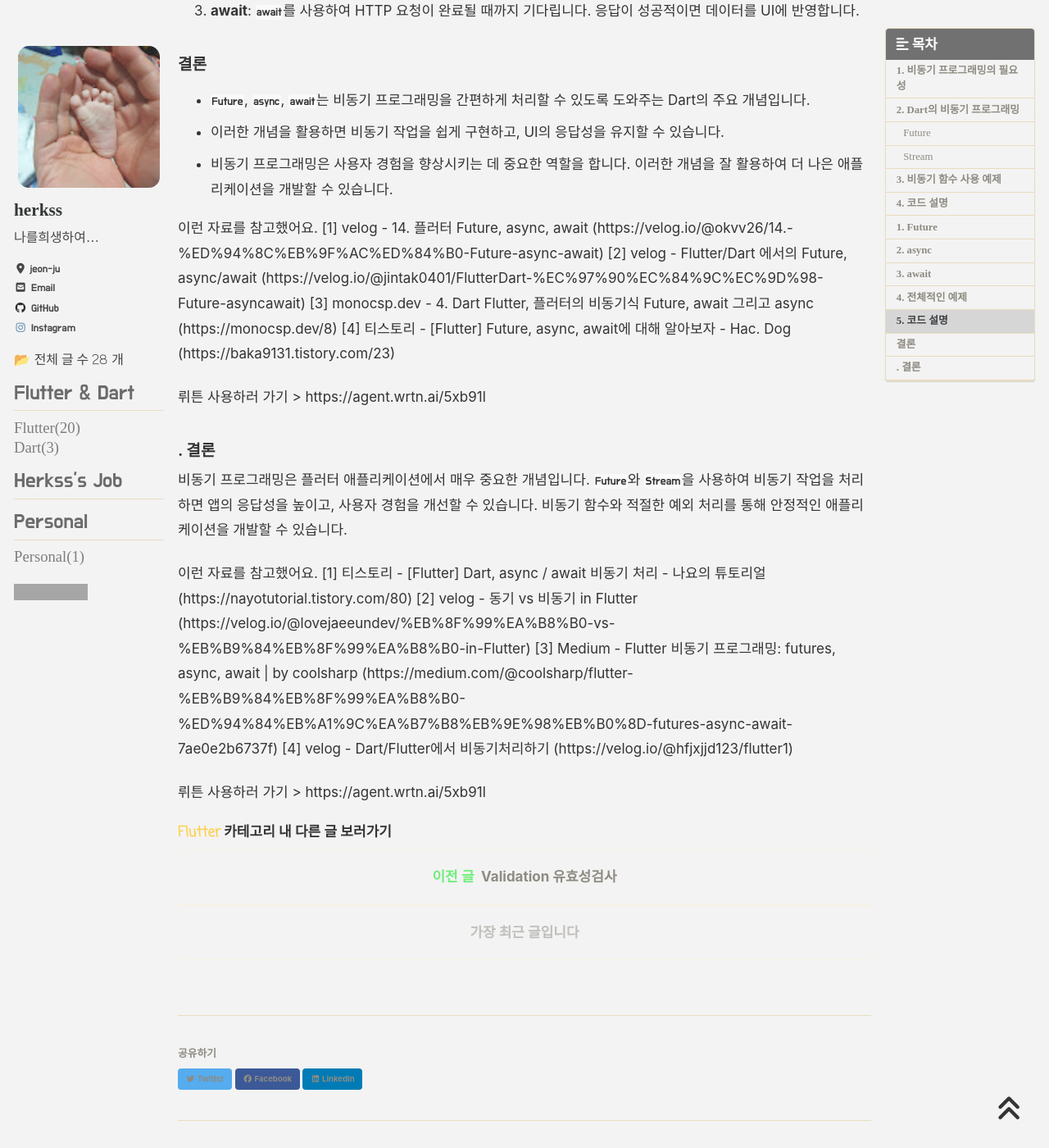
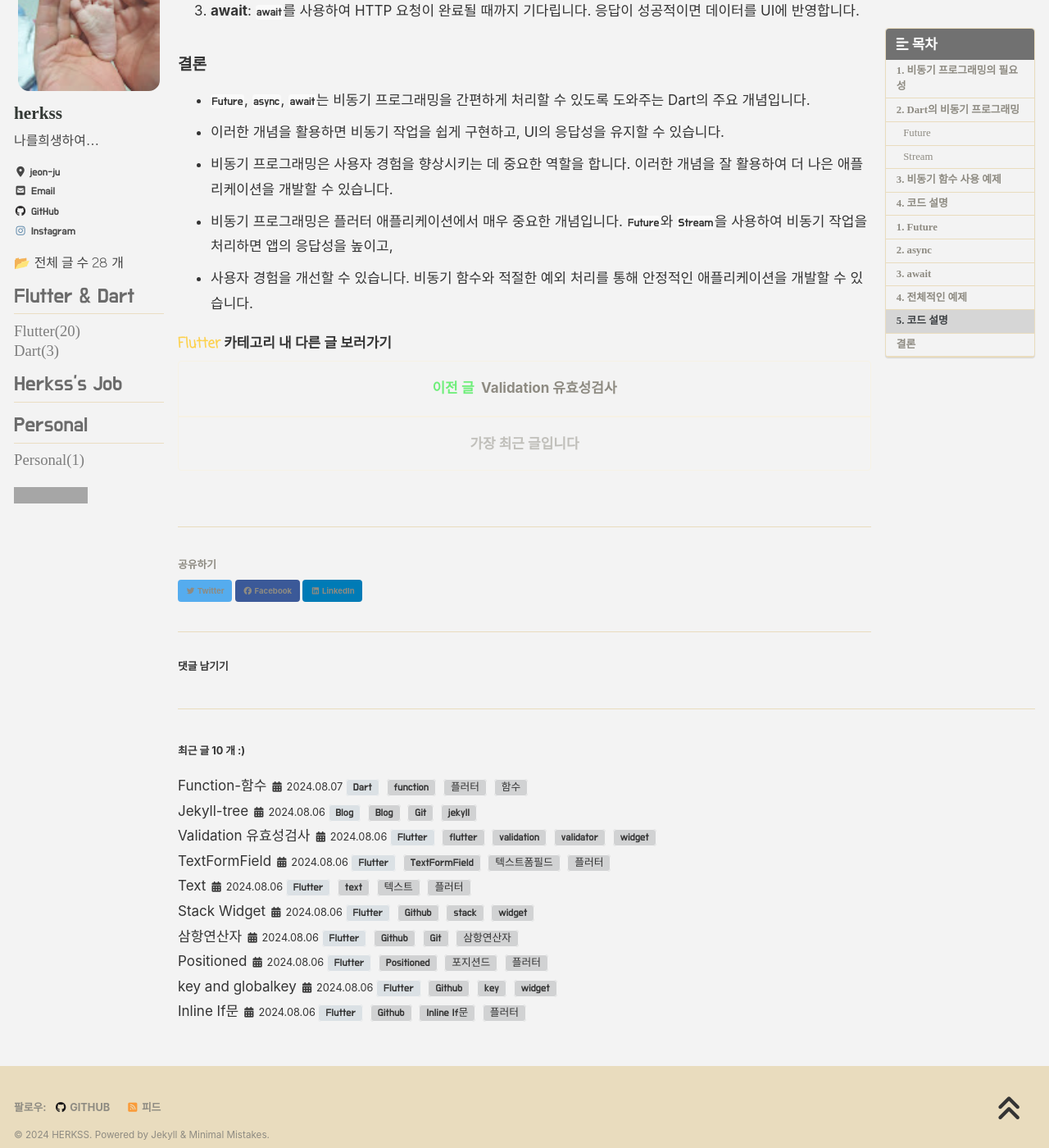
Before and after one commit to herkss/herkss.github.io, a Jekyll site: the page built from _posts/Flutter/2024-08-07-async.md, in a window 1280 px wide and 1400 px high, scrolled down 6939 px. Shown: the whole window at 82% size. Built offline with Jekyll 4.4.1, drawn with Linux system fonts in a browser that asks for light colours; cached includes are drawn as plain includes; nearby versions of some CDN libraries; some web fonts are replaced; comment, search, counter and statistics services are not loaded; grey boxes are pictures that could not be loaded.

Commit message:
Update 2024-08-07-async.md

```diff
--- a/_posts/Flutter/2024-08-07-async.md
+++ b/_posts/Flutter/2024-08-07-async.md
@@ -296,29 +296,5 @@ class _DataFetchPageState extends State<DataFetchPage> {
 - `Future`, `async`, `await`는 비동기 프로그래밍을 간편하게 처리할 수 있도록 도와주는 Dart의 주요 개념입니다.
 - 이러한 개념을 활용하면 비동기 작업을 쉽게 구현하고, UI의 응답성을 유지할 수 있습니다.
 - 비동기 프로그래밍은 사용자 경험을 향상시키는 데 중요한 역할을 합니다. 이러한 개념을 잘 활용하여 더 나은 애플리케이션을 개발할 수 있습니다.
-
-이런 자료를 참고했어요.
-[1] velog - 14. 플러터 Future, async, await (https://velog.io/@okvv26/14.-%ED%94%8C%EB%9F%AC%ED%84%B0-Future-async-await)
-[2] velog - Flutter/Dart 에서의 Future, async/await (https://velog.io/@jintak0401/FlutterDart-%EC%97%90%EC%84%9C%EC%9D%98-Future-asyncawait)
-[3] monocsp.dev - 4. Dart Flutter, 플러터의 비동기식 Future, await 그리고 async (https://monocsp.dev/8)
-[4] 티스토리 - [Flutter] Future, async, await에 대해 알아보자 - Hac. Dog (https://baka9131.tistory.com/23)
-
-뤼튼 사용하러 가기 > https://agent.wrtn.ai/5xb91l
-
-
-
-
-
-
-
-### . 결론
-
-비동기 프로그래밍은 플러터 애플리케이션에서 매우 중요한 개념입니다. `Future`와 `Stream`을 사용하여 비동기 작업을 처리하면 앱의 응답성을 높이고, 사용자 경험을 개선할 수 있습니다. 비동기 함수와 적절한 예외 처리를 통해 안정적인 애플리케이션을 개발할 수 있습니다.
-
-이런 자료를 참고했어요.
-[1] 티스토리 - [Flutter] Dart, async / await 비동기 처리 - 나요의 튜토리얼 (https://nayotutorial.tistory.com/80)
-[2] velog - 동기 vs 비동기 in Flutter (https://velog.io/@lovejaeeundev/%EB%8F%99%EA%B8%B0-vs-%EB%B9%84%EB%8F%99%EA%B8%B0-in-Flutter)
-[3] Medium - Flutter 비동기 프로그래밍: futures, async, await | by coolsharp (https://medium.com/@coolsharp/flutter-%EB%B9%84%EB%8F%99%EA%B8%B0-%ED%94%84%EB%A1%9C%EA%B7%B8%EB%9E%98%EB%B0%8D-futures-async-await-7ae0e2b6737f)
-[4] velog - Dart/Flutter에서 비동기처리하기 (https://velog.io/@hfjxjjd123/flutter1)
-
-뤼튼 사용하러 가기 > https://agent.wrtn.ai/5xb91l
+- 비동기 프로그래밍은 플러터 애플리케이션에서 매우 중요한 개념입니다. `Future`와 `Stream`을 사용하여 비동기 작업을 처리하면 앱의 응답성을 높이고,
+- 사용자 경험을 개선할 수 있습니다. 비동기 함수와 적절한 예외 처리를 통해 안정적인 애플리케이션을 개발할 수 있습니다.
```
